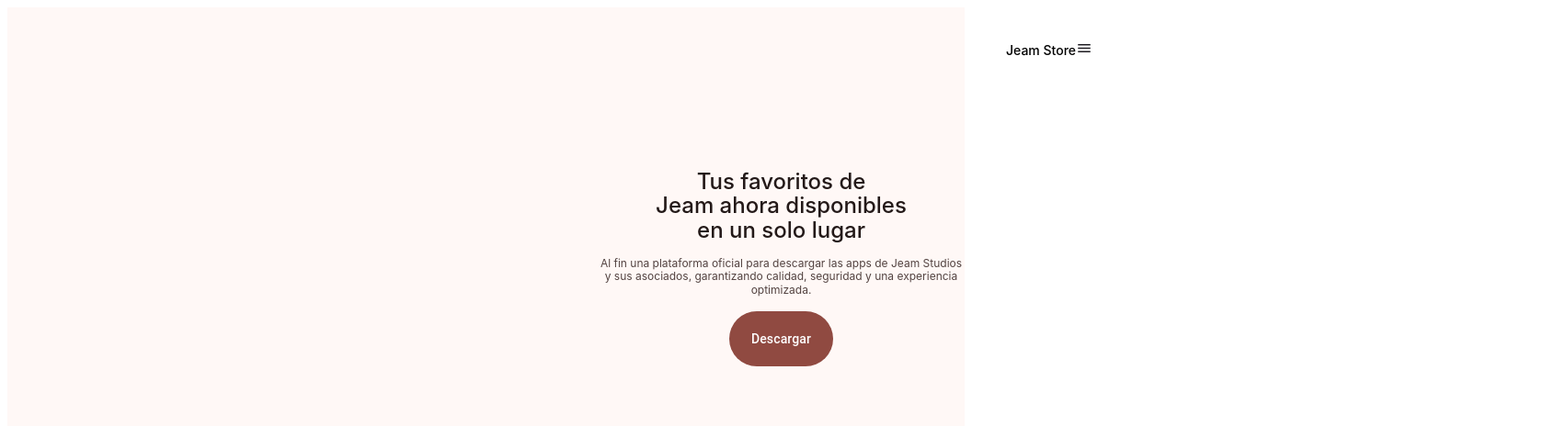
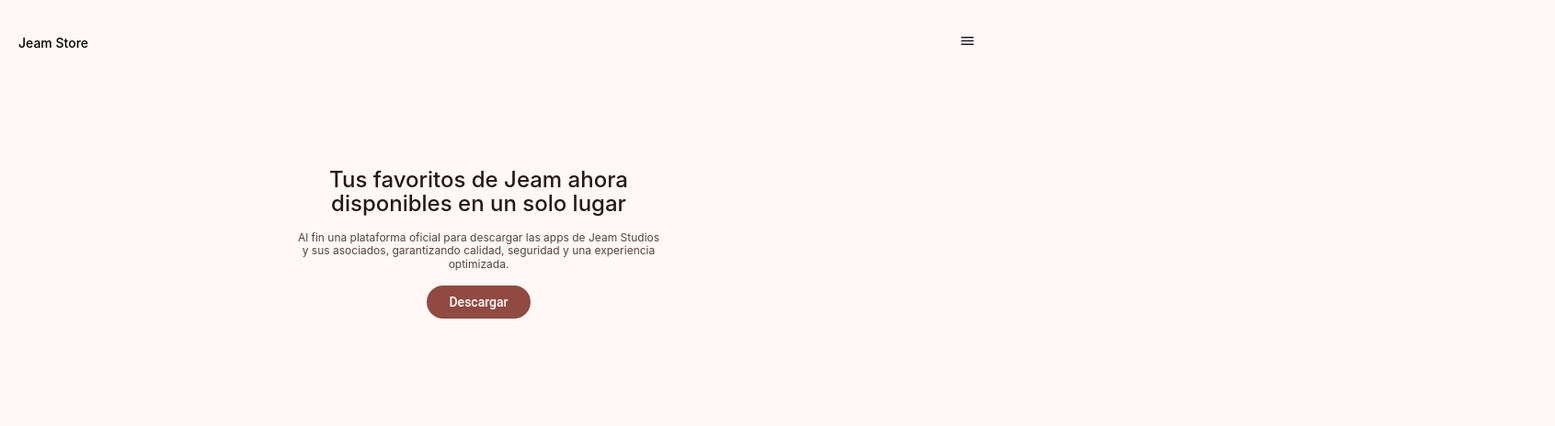
Before and after one commit to JeamDeveloper/jeamservices, a plain HTML site: page downloadstore.html in a window 1280 px wide. Shown: the top 464 px of the page at 92% size, 1691 px wide, since content can reach past the window. Drawn offline with Linux system fonts and the light colour scheme.

Commit message:
Update downloadstore.html

```diff
--- a/downloadstore.html
+++ b/downloadstore.html
@@ -3,28 +3,104 @@
 <head>
     <meta charset="UTF-8">
     <meta name="viewport" content="width=device-width, initial-scale=1.0">
-    <title>Página de Descarga de Jeam Store</title>
-   <div data-layer="Website" class="Website" style="width: 1041px; height: 1080px; padding-bottom: 679px; background: #FFF8F6; flex-direction: column; justify-content: flex-start; align-items: flex-start; display: inline-flex">
-  <div data-layer="header" class="Header" style="width: 1041px; height: 57px; padding-left: 20px; padding-right: 20px; padding-top: 18px; padding-bottom: 18px; justify-content: flex-start; align-items: center; gap: 12px; display: inline-flex">
-    <div data-layer="Frame 1" class="Frame1" style="flex: 1 1 0; height: 21px; justify-content: space-between; align-items: center; display: flex">
-      <div data-layer="Jeam Store" class="JeamStore" style="width: 1142px; text-align: right; color: black; font-size: 14px; font-family: Inter; font-weight: 500; line-height: 21px; word-wrap: break-word">Jeam Store</div>
-      <div data-svg-wrapper data-layer="menu" class="Menu">
+    <title>Jeam Store</title>
+    <style>
+        body {
+            margin: 0;
+            font-family: Inter, sans-serif;
+            background: #FFF8F6;
+        }
+        .Website {
+            width: 1041px;
+            height: 1080px;
+            padding-bottom: 679px;
+            display: flex;
+            flex-direction: column;
+            align-items: flex-start;
+        }
+        .Header {
+            width: 100%;
+            height: 57px;
+            padding: 18px 20px;
+            display: flex;
+            align-items: center;
+        }
+        .Frame1 {
+            flex: 1;
+            display: flex;
+            justify-content: space-between;
+            align-items: center;
+        }
+        .JeamStore {
+            font-size: 14px;
+            font-weight: 500;
+            color: black;
+            text-align: right;
+        }
+        .Prsentation {
+            width: 100%;
+            height: 344px;
+            display: flex;
+            flex-direction: column;
+            align-items: center;
+            justify-content: center;
+            text-align: center;
+        }
+        .Container {
+            width: 399px;
+            padding: 28px 64px;
+            display: flex;
+            flex-direction: column;
+            align-items: center;
+            gap: 16px;
+        }
+        .Title {
+            font-size: 24px;
+            font-weight: 500;
+            color: #231918;
+            line-height: 26.4px;
+        }
+        .Description {
+            font-size: 12px;
+            font-weight: 400;
+            color: #534341;
+            line-height: 14.4px;
+        }
+        .Button {
+            background: #904A41;
+            border-radius: 100px;
+            padding: 10px 24px;
+            color: white;
+            font-size: 14px;
+            font-weight: 500;
+            font-family: Roboto, sans-serif;
+            text-align: center;
+            cursor: pointer;
+        }
+        .Button:hover {
+            background: #7f3e36;
+        }
+    </style>
+</head>
+<body>
+    <div class="Website">
+        <div class="Header">
+            <div class="Frame1">
+                <div class="JeamStore">Jeam Store</div>
+                <div class="Menu">
                     <svg width="18" height="19" viewBox="0 0 18 19" fill="none" xmlns="http://www.w3.org/2000/svg">
                         <path d="M2.25 14V12.5H15.75V14H2.25ZM2.25 10.25V8.75H15.75V10.25H2.25ZM2.25 6.5V5H15.75V6.5H2.25Z" fill="#1D1B20"/>
                     </svg>
                 </div>
             </div>
         </div>
-  <div data-layer="prsentation" class="Prsentation" style="width: 1041px; height: 344px; padding-left: 321px; padding-right: 321px; padding-top: 22px; padding-bottom: 22px; flex-direction: column; justify-content: space-between; align-items: center; display: inline-flex">
-    <div data-layer="container" class="Container" style="width: 399px; height: 282px; padding-left: 64px; padding-right: 64px; padding-top: 28px; padding-bottom: 28px; flex-direction: column; justify-content: center; align-items: center; gap: 16px; display: flex">
-      <div data-layer="Tus favoritos de Jeam ahora disponibles en un solo lugar" class="TusFavoritosDeJeamAhoraDisponiblesEnUnSoloLugar" style="align-self: stretch; text-align: center; color: #231918; font-size: 24px; font-family: Inter; font-weight: 500; line-height: 26.40px; word-wrap: break-word">Tus favoritos de<br/>Jeam ahora disponibles <br/>en un solo lugar</div>
-      <div data-layer="Al fin una plataforma oficial para descargar las apps de Jeam Studios y sus asociados, garantizando calidad, seguridad y una experiencia optimizada." class="AlFinUnaPlataformaOficialParaDescargarLasAppsDeJeamStudiosYSusAsociadosGarantizandoCalidadSeguridadYUnaExperienciaOptimizada" style="align-self: stretch; text-align: center; color: #534341; font-size: 12px; font-family: Inter; font-weight: 400; line-height: 14.40px; word-wrap: break-word">Al fin una plataforma oficial para descargar las apps de Jeam Studios y sus asociados, garantizando calidad, seguridad y una experiencia optimizada.</div>
-      <div data-layer="Button" class="Button" style="background: #904A41; border-radius: 100px; overflow: hidden; flex-direction: column; justify-content: center; align-items: center; gap: 8px; display: flex">
-        <div data-layer="state-layer" class="StateLayer" style="align-self: stretch; height: 40px; padding-left: 24px; padding-right: 24px; padding-top: 10px; padding-bottom: 10px; justify-content: center; align-items: center; gap: 8px; display: inline-flex">
-          <div data-layer="label-text" class="LabelText" style="text-align: center; color: white; font-size: 14px; font-family: Roboto; font-weight: 500; line-height: 20px; letter-spacing: 0.10px; word-wrap: break-word">Descargar</div>
+        <div class="Prsentation">
+            <div class="Container">
+                <div class="Title">Tus favoritos de Jeam ahora disponibles en un solo lugar</div>
+                <div class="Description">Al fin una plataforma oficial para descargar las apps de Jeam Studios y sus asociados, garantizando calidad, seguridad y una experiencia optimizada.</div>
+                <div class="Button">Descargar</div>
             </div>
         </div>
     </div>
-  </div>
-</div>
+</body>
 </html>
```
Lines whose indentation alone changed are shown as unchanged.
